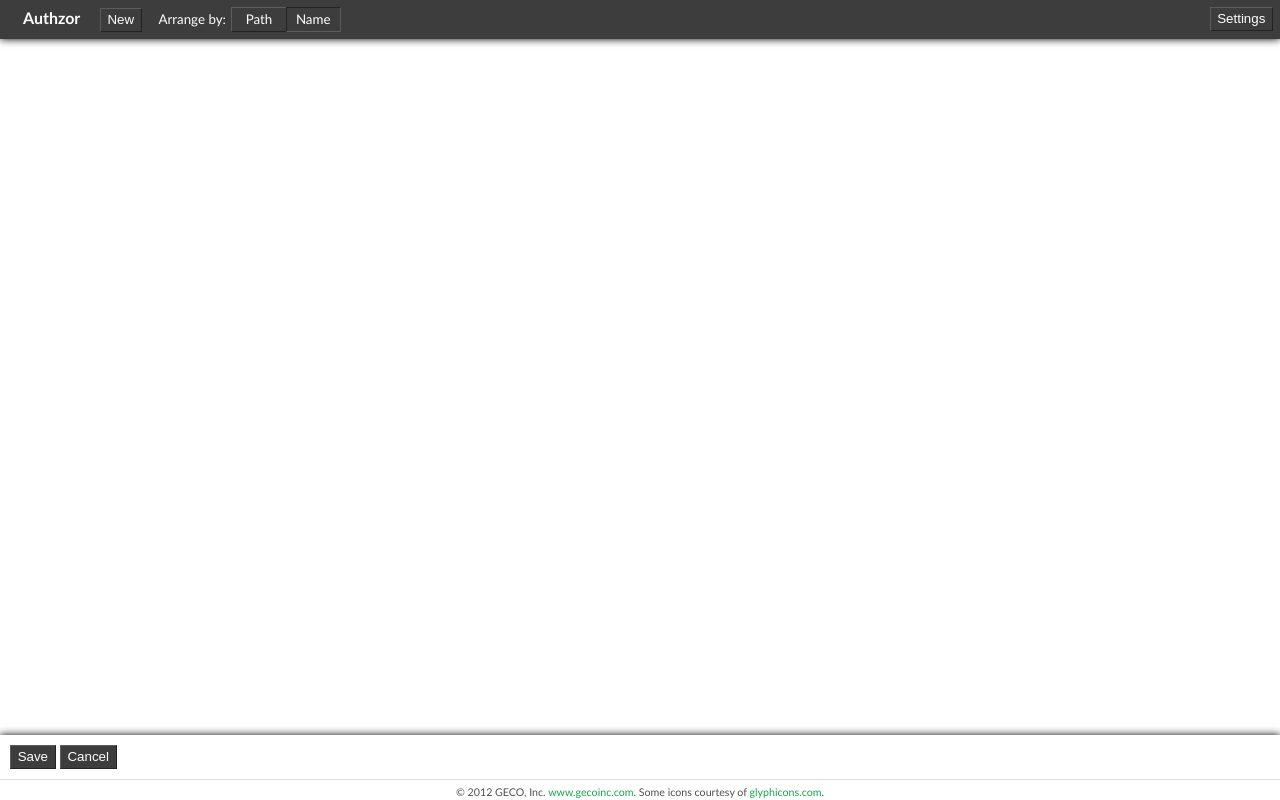
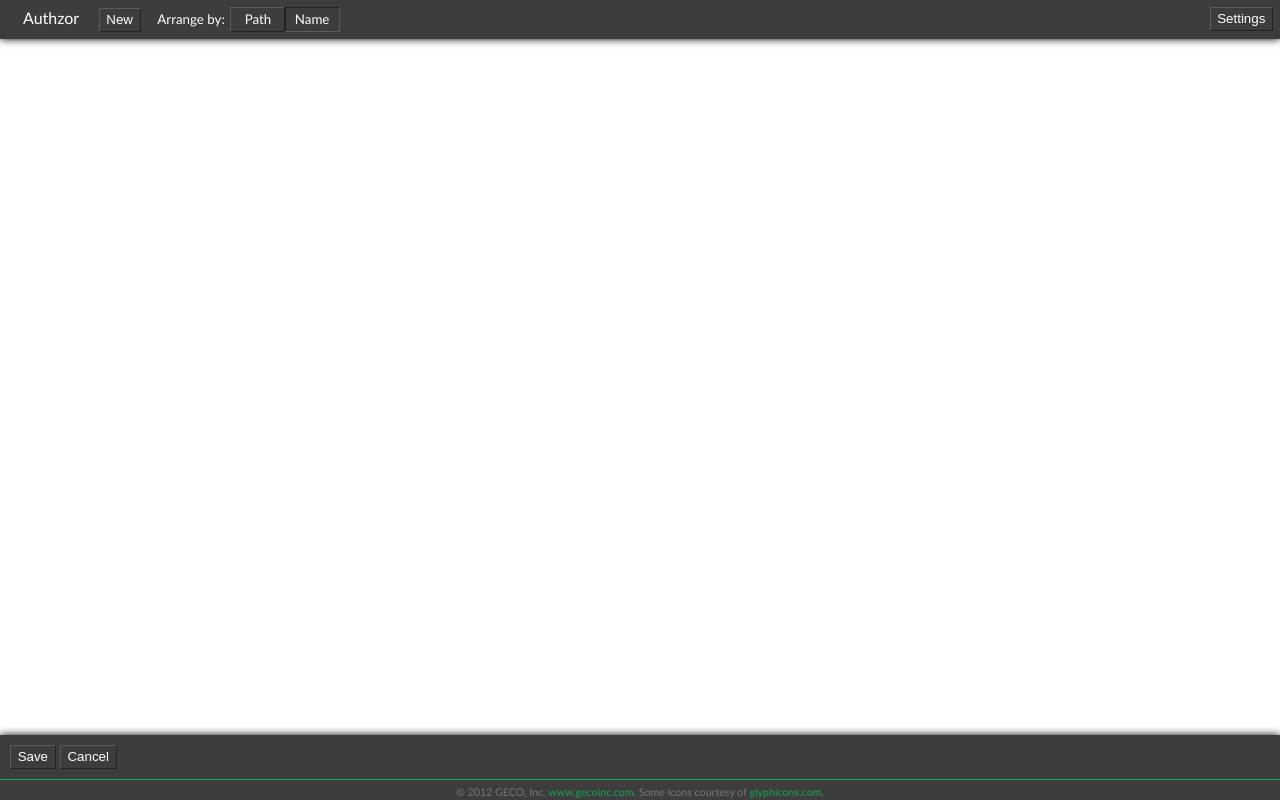
Before and after one commit to rburgoyne/authzor, a plain HTML site: page index.html in a window 1280 px wide. Drawn offline with Linux system fonts and the light colour scheme; no server answers.

Commit message:
fixed header and footer style

```diff
--- a/styles/authzor.css
+++ b/styles/authzor.css
@@ -115,6 +115,7 @@ input[type=button], input[type=submit] {
     border-style: solid;
     border-color: rgb(92,92,92) #222 #222 rgb(92,92,92);
     padding:0.25em 0.5em;
+    margin:0;
 }
 
 input[type=button]:active:enabled, input[type=submit]:active:enabled {
@@ -123,7 +124,7 @@ input[type=button]:active:enabled, input[type=submit]:active:enabled {
 
 #title {
     margin:0 1em;
-    font-weight:bold;
+
     font-size:12pt;
 }
 
@@ -162,7 +163,7 @@ input[type=button]:active:enabled, input[type=submit]:active:enabled {
 #rules-section {
     overflow:auto;
     position:absolute;
-    top:42px;
+    top:40px;
     bottom:65px;
     left:0;
     right:0;
@@ -176,15 +177,17 @@ input[type=button]:active:enabled, input[type=submit]:active:enabled {
     height:65px;
     box-shadow:0 0 8px #000;
     z-index:1;
+    background-color:#3d3d3d;
 }
 
 #footer p {
     margin:0;
     padding:0;
     text-align:center;
-    border-top: 1px solid #e0e0e0;
+    border-top: 1px solid #17a54e;
     padding-top: 5px;
     font-size: 8pt;
+    color:#777;
 }
 
 a {
```
